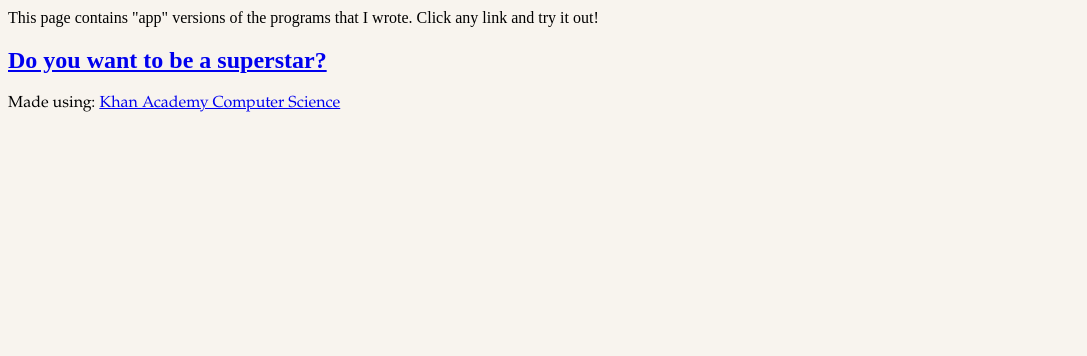
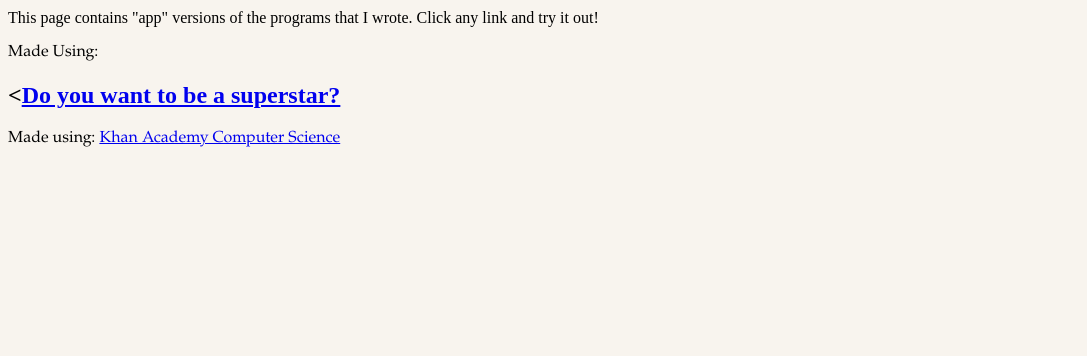
Before and after one commit to alaniseirizarry/alaniseirizarry.github.io, a plain HTML site: page apps.html in a window 1280 px wide. Shown: the part 444-800 px from the top of the page, without its empty margins (0-1087 px from the left). Drawn offline with Linux system fonts and the light colour scheme; a script that the page names is missing.

Commit message:
Update apps.html

```diff
--- a/apps.html
+++ b/apps.html
@@ -18,6 +18,6 @@
 </table>
        <h1> Alanis' Apps</h1>
 This page contains "app" versions of the programs that I wrote. Click any link and try it out!
-	    <h2><a href="https://www.khanacademy.org/computer-programming/do-you-want-to-be-a-superstar/4555715141484544">Do you want to be a superstar?</a></h2><script src="https://www.khanacademy.org/computer-programming/do-you-want-to-be-a-superstar/4555715141484544/embed.js?editor=no&buttons=no&author=no&embed=yes"></script><p>Made using: <a href="http://www.khanacademy.org/computer-programming">Khan Academy Computer Science</a></p>
+	<p> Made Using: <h2><<a href="https://www.khanacademy.org/computer-programming/do-you-want-to-be-a-superstar/4555715141484544">Do you want to be a superstar?</a></h2><script src="https://www.khanacademy.org/computer-programming/do-you-want-to-be-a-superstar/4555715141484544/embed.js?editor=no&buttons=no&author=no&embed=yes"></script><p>Made using: <a href="http://www.khanacademy.org/computer-programming">Khan Academy Computer Science</a></p>
     </body>
 </html>
```
